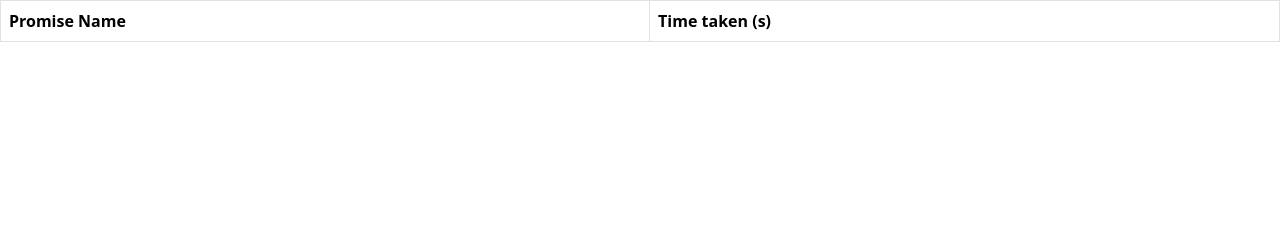
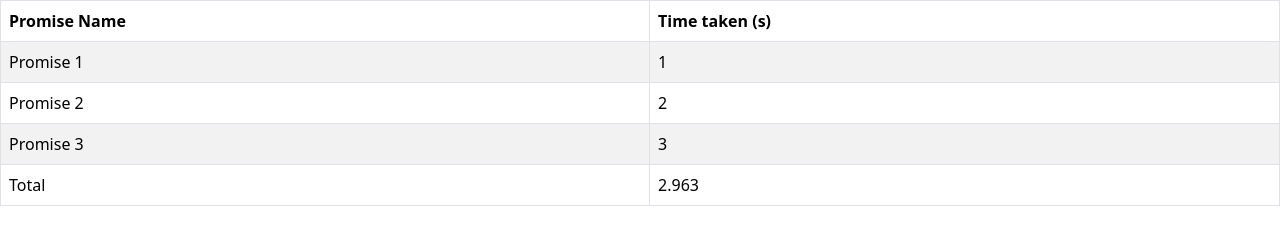
Before and after one commit to acciojob/wait-for-multiple-promises-Nishar24, a website: page main.html in a window 1280 px wide. Drawn offline with nearby package versions, Linux system fonts and the light colour scheme.

Commit message:
created a submission

```diff
--- a/main.html
+++ b/main.html
@@ -20,7 +20,11 @@
           <th>Time taken (s)</th>
         </tr>
       </thead>
-      <tbody id="output"></tbody>
+      <tbody id="output">
+  <tr id="loadingRow">
+    <td colspan="2">Loading...</td>
+  </tr>
+</tbody>
     </table>
 
     <script type="text/javascript" src="./script.js"></script>
--- a/script.js
+++ b/script.js
@@ -25,7 +25,7 @@ Promise.all(promises)
             timeCell.textContent = index + 1; // Assuming index starts from 0
             row.appendChild(promiseCell);
             row.appendChild(timeCell);
-            document.getElementById('resultTable').appendChild(row);
+            document.getElementById('output').appendChild(row);
         });
 
         // Add a row for the total time
@@ -36,7 +36,7 @@ Promise.all(promises)
         totalTimeCell.textContent = totalTime.toFixed(3);
         totalRow.appendChild(totalPromiseCell);
         totalRow.appendChild(totalTimeCell);
-        document.getElementById('resultTable').appendChild(totalRow);
+        document.getElementById('output').appendChild(totalRow);
     })
     .catch(error => {
         console.error('Error:', error);
```
